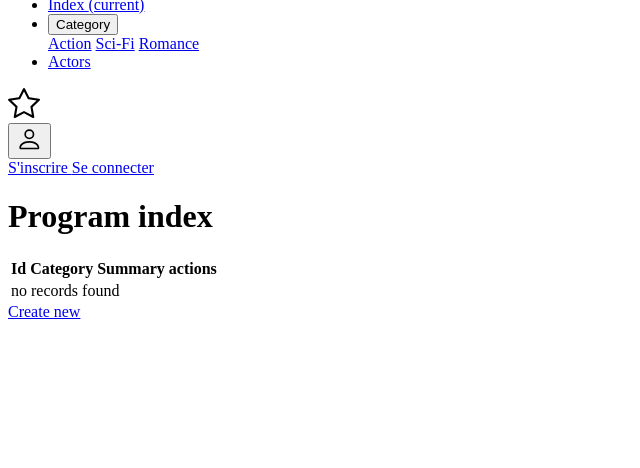
After one commit to ChristopheKleitz/02---Symfony-Installation-et-Initialisation-d-un-projet-Symfony-5, a Symfony app: template templates/program/indexAdmin.html.twig in a window 1280 px wide. The commit adds this page. Shown: the part 332-800 px from the top of the page, without its empty margins (0-640 px from the left). Run offline with Twig, Linux system fonts and the light colour scheme; the template is opened without the code that fills it, so the values that code supplies are empty; some libraries are stand-ins or nearby versions.

Commit message:
Quête 23

```diff
--- a/src/Controller/EpisodeController.php
+++ b/src/Controller/EpisodeController.php
@@ -62,6 +62,8 @@ class EpisodeController extends AbstractController
             $episode->setSlug($slug);
             $entityManager->persist($episode);
             $entityManager->flush();
+            $this->addFlash('success', 'Episode '. $episode->getNumber() .' for the
+            program '. $episode->getSeason()->getProgram()->getTitle(). ' has been created');
             $program = $episode->getSeason()->getProgram();
             $season = $episode->getSeason();
             $email = ( new Email())
@@ -113,6 +115,8 @@ class EpisodeController extends AbstractController
             $slug = $slugify->generate($episode->getTitle());
             $episode->setSlug($slug);
             $this->getDoctrine()->getManager()->flush();
+            $this->addFlash('success', 'Episode '. $episode->getNumber() .' for the
+            program '. $episode->getSeason()->getProgram()->getTitle(). ' has been edited');
 
             return $this->redirectToRoute('episode_index');
         }
@@ -135,6 +139,8 @@ class EpisodeController extends AbstractController
             $entityManager = $this->getDoctrine()->getManager();
             $entityManager->remove($episode);
             $entityManager->flush();
+            $this->addFlash('danger', 'Episode '. $episode->getNumber() .' for the
+            program '. $episode->getSeason()->getProgram()->getTitle(). ' has been deleted');
         }
 
         return $this->redirectToRoute('episode_index');
--- a/src/Controller/SeasonController.php
+++ b/src/Controller/SeasonController.php
@@ -41,6 +41,8 @@ class SeasonController extends AbstractController
             $entityManager = $this->getDoctrine()->getManager();
             $entityManager->persist($season);
             $entityManager->flush();
+            $this->addFlash('success', 'The season '. $season->getNumber() .' has been released for
+            the program '. $season->getProgram()->getTitle());
 
             return $this->redirectToRoute('season_index');
         }
@@ -71,6 +73,8 @@ class SeasonController extends AbstractController
 
         if ($form->isSubmitted() && $form->isValid()) {
             $this->getDoctrine()->getManager()->flush();
+            $this->addFlash('success', 'The season '. $season->getNumber() .' has been edited for
+            the program '. $season->getProgram()->getTitle());
 
             return $this->redirectToRoute('season_index');
         }
@@ -90,6 +94,8 @@ class SeasonController extends AbstractController
             $entityManager = $this->getDoctrine()->getManager();
             $entityManager->remove($season);
             $entityManager->flush();
+            $this->addFlash('danger', 'The season '. $season->getNumber() .' has been deleted for
+            the program '. $season->getProgram()->getTitle());
         }
 
         return $this->redirectToRoute('season_index');
--- a/templates/index.html.twig
+++ b/templates/index.html.twig
@@ -25,9 +25,6 @@
     <a href="{{ path("program_show", { slug: program.slug }) }}">
         <img class="poster" src="{{ program.poster }}" alt="Affiche {{ program.title }}">
     </a>
-    {#<div class="description">
-    <h2 class="title">{{ program.title }}</h2>
-    </div>#}
     </div>
     {% endfor %}
     </div>
--- a/templates/layout/_navbar.html.twig
+++ b/templates/layout/_navbar.html.twig
@@ -16,6 +16,10 @@
                             Category
                         </button>
                         <div class="dropdown-menu" aria-labelledby="dropdownMenuButton">
+                            {#{% for category in categories %}
+                            <a class="dropdown-item" href="{{ path("category_show", {categoryName: category.name}) }}">{{ category.name }}</a>
+                            {% endfor %}#}
+
                             <a class="dropdown-item" href="{{ path("category_index") }}">Action</a>
                             <a class="dropdown-item" href="{{ path("category_index") }}">Sci-Fi</a>
                             <a class="dropdown-item" href="{{ path("category_index") }}">Romance</a>
@@ -33,6 +37,7 @@
                         </button>
                         <div class="dropdown-menu" aria-labelledby="dropdownMenuButton">
                             <a class="dropdown-item" href="{{ path("category_new") }}">Ajouter une catégorie</a>
+                            <a class="dropdown-item" href="{{ path("program_indexAdmin") }}">Index des programs</a>
                             <a class="dropdown-item" href="{{ path("program_new") }}">Ajouter une série</a>
                             <a class="dropdown-item" href="{{ path("season_index") }}">Index des saisons</a>
                             <a class="dropdown-item" href="{{ path("season_new") }}">Ajouter une saison</a>
--- a/templates/layout/base.html.twig
+++ b/templates/layout/base.html.twig
@@ -12,7 +12,15 @@
     <header>
         {% include 'layout/_navbar.html.twig' %}
     </header>
-    {% block body %}{% endblock %}
+    {% for category, messages in app.flashes %}
+        {% for message in messages %}
+            <div class="alert alert-{{ category }}">
+                {{ message }}
+            </div>
+        {% endfor %}
+    {% endfor %}
+    {% block body %}
+    {% endblock %}
     {% block javascripts %}
             {{ encore_entry_script_tags('app') }}
     {% endblock %}
--- /dev/null
+++ b/templates/program/indexAdmin.html.twig
@@ -0,0 +1,44 @@
+{% extends 'layout/base.html.twig' %}
+
+{% block title %}
+    Program index
+{% endblock %}
+
+{% block body %}
+    <h1>Program index</h1>
+
+    <table class="table">
+        <thead>
+        <tr>
+            <th>Id</th>
+            <th>Category</th>
+            <th>Summary</th>
+            <th class="action">actions</th>
+        </tr>
+        </thead>
+        <tbody>
+        {% for program in programs %}
+            <tr>
+                <th colspan="5" class="title">
+                    {{ program.title }}
+                </th>
+            </tr>
+            <tr>
+                <td>{{ program.id }}</td>
+                <td>{{ program.category.name }}</td>
+                <td>{{ program.summary }}</td>
+                <td>
+                    <a href="{{ path('program_show', {slug: program.slug}) }}">show</a>
+                    <a href="{{ path('program_edit', {slug: program.slug}) }}">edit</a>
+                </td>
+            </tr>
+        {% else %}
+            <tr>
+                <td colspan="5">no records found</td>
+            </tr>
+        {% endfor %}
+        </tbody>
+    </table>
+
+    <a href="{{ path('program_new') }}">Create new</a>
+{% endblock %}
```
Also changed, not shown: src/Controller/ProgramController.php (+17 -1 lines), README.md, 8 other files.
